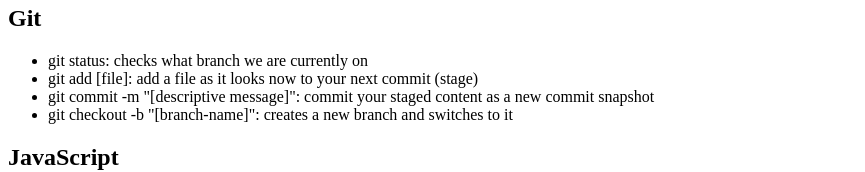
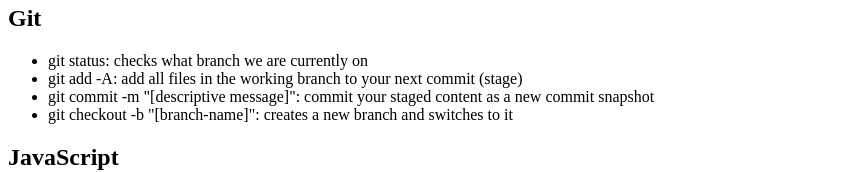
Before and after one commit to Ronasian/prework-study-guide, a plain HTML site: page index.html in a window 1280 px wide. Shown: the part 1134-1306 px from the top of the page, without its empty margins (0-865 px from the left). Drawn offline with Linux system fonts and the light colour scheme.

Commit message:
added code to HTML file

```diff
--- a/index.html
+++ b/index.html
@@ -35,7 +35,7 @@
         <h2>Git</h2>
         <ul>
           <li>git status: checks what branch we are currently on</li>
-          <li>git add [file]: add a file as it looks now to your next commit (stage)</li>
+          <li>git add -A: add all files in the working branch to your next commit (stage)</li>
           <li>git commit -m "[descriptive message]": commit your staged content as a new commit snapshot</li>
           <li>git checkout -b "[branch-name]": creates a new branch and switches to it</li>
         </ul>
```
